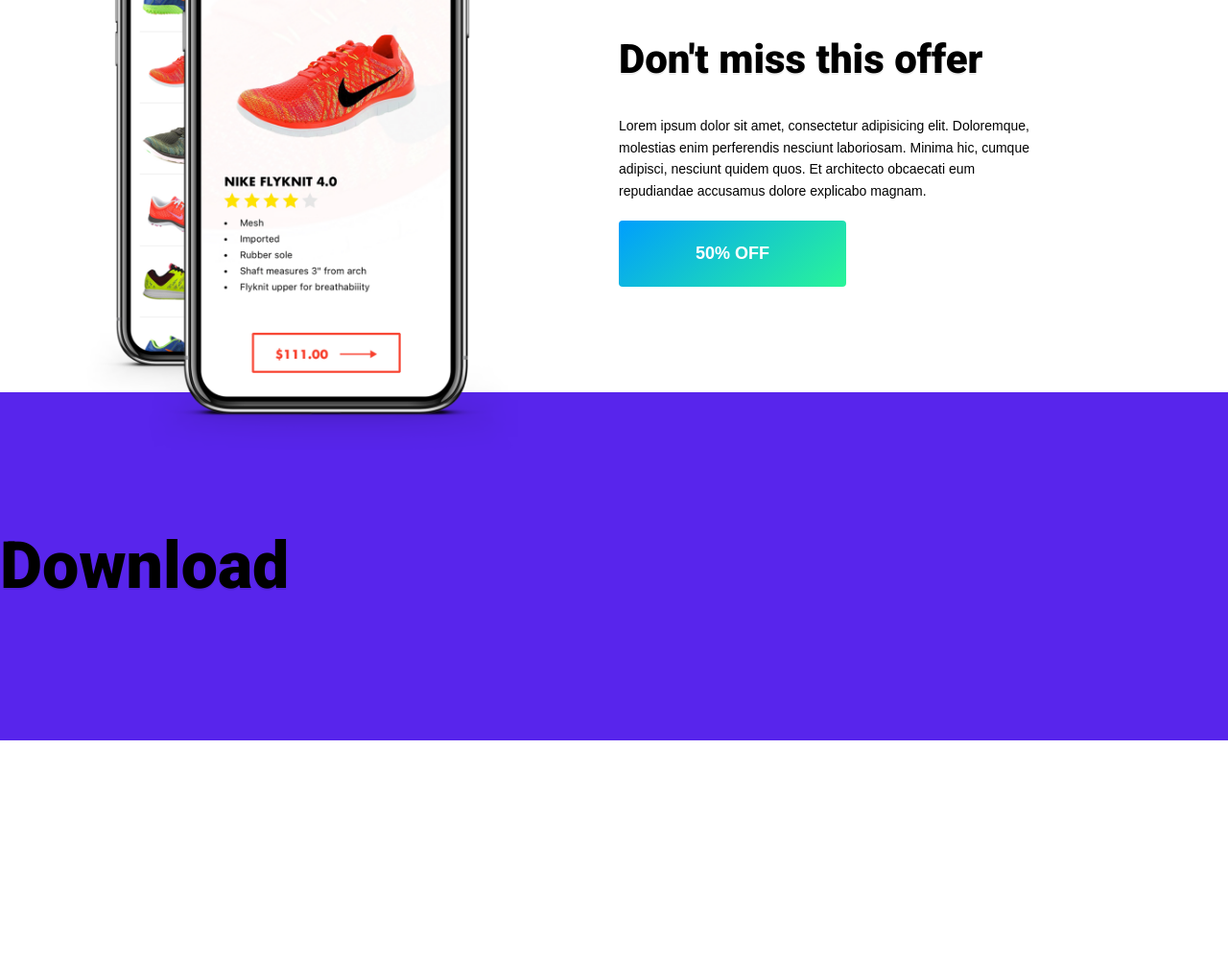
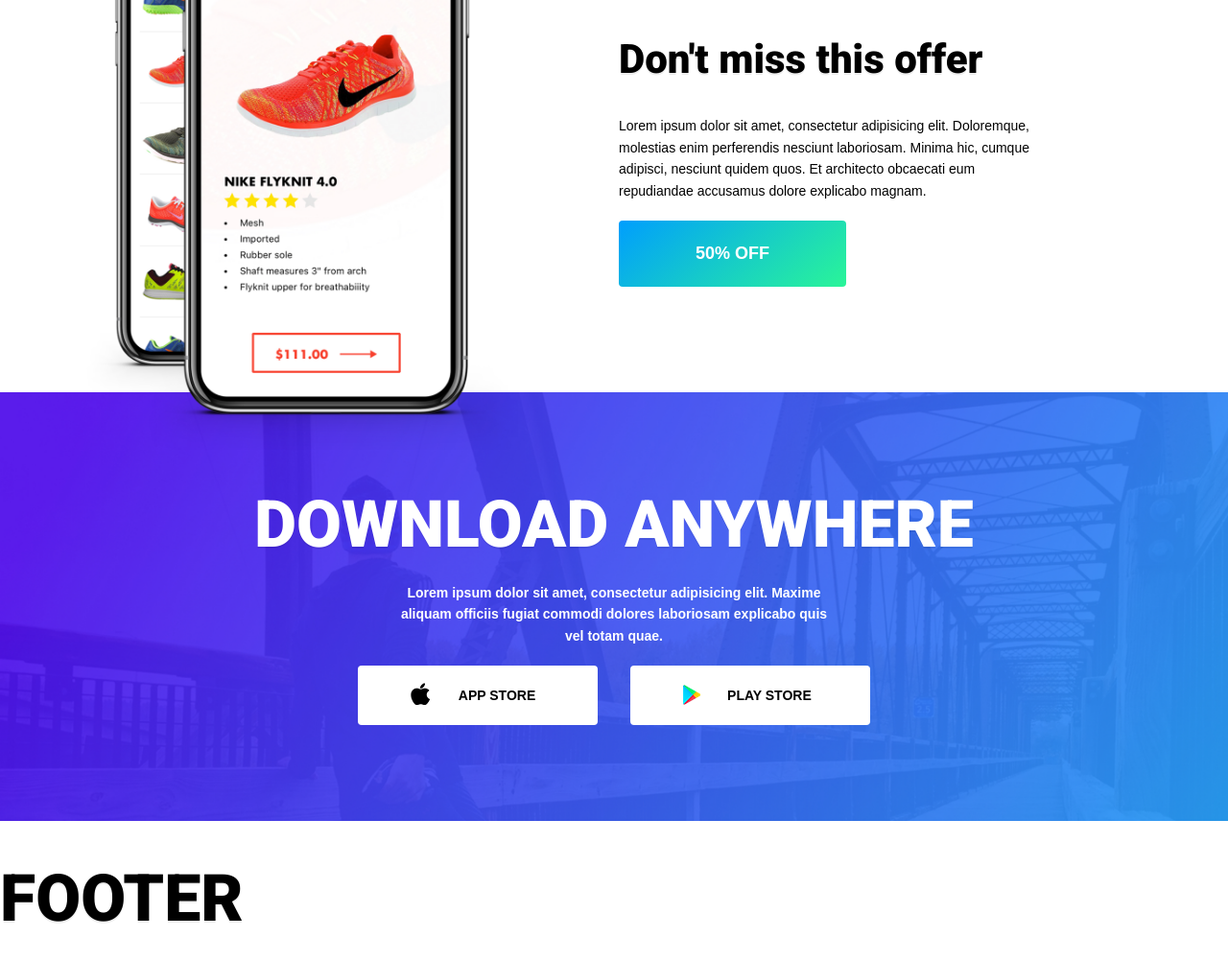
Before and after one commit to SShchukin/WebPractice, a website: page build/index.html in a window 1280 px wide. Shown: the part 1766-2767 px from the top of the page at 96% size. Before the commit the page ends 2538 px from the top, so only its background shows below. Drawn offline with Linux system fonts and the light colour scheme.

Commit message:
finished download section

```diff
--- a/source/sass/4-layout/_download.sass
+++ b/source/sass/4-layout/_download.sass
@@ -1,4 +1,35 @@
 #download
-  background: #5825ec
+  color: white
+  text-align: center
+  background: url("../img/downloadBackground.jpg") no-repeat
+  background-size: cover
   padding: 100px 0
   margin-top: -60px
+
+  h2
+    font-size: 68px
+    margin: 0
+    text-transform: uppercase
+    font-weight: 900
+    @media only screen and (max-width: 680px)
+      font-size: 44px
+  p
+    max-width: 450px
+    width: 100%
+    margin: 20px auto
+    font-weight: 900
+  .button
+    position: relative
+    width: 250px
+    margin: 0 15px
+    padding-left: 100px
+
+  .apple:before, .google:before
+    position: absolute
+    display: block
+    left: 22%
+  .apple:before
+      content: url("../img/appleicon.png")
+      top: 18px
+  .google:before
+      content: url("../img/playicon.png")
```
Also changed, not shown: build/assets/css/main.min.css, build/index.html.
